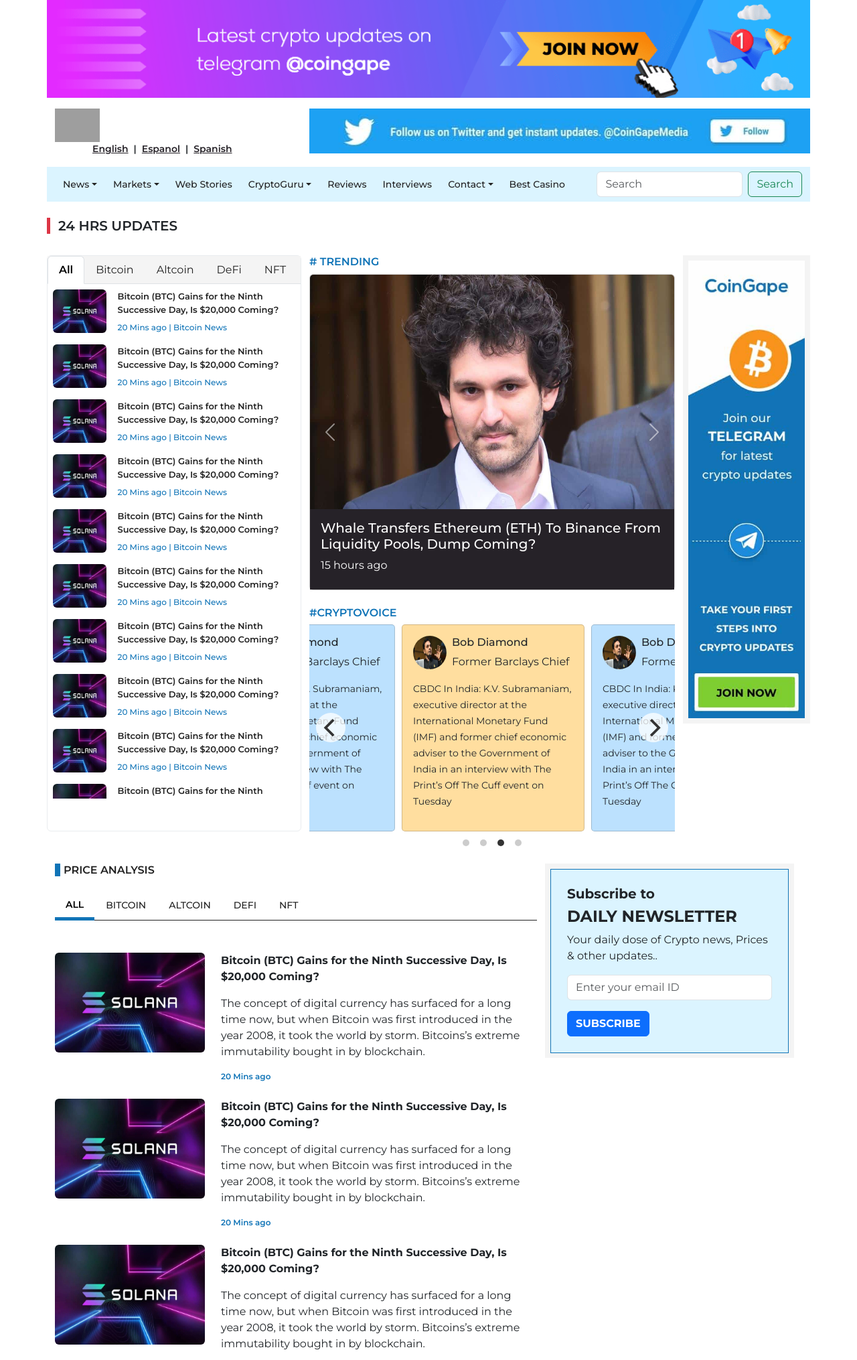
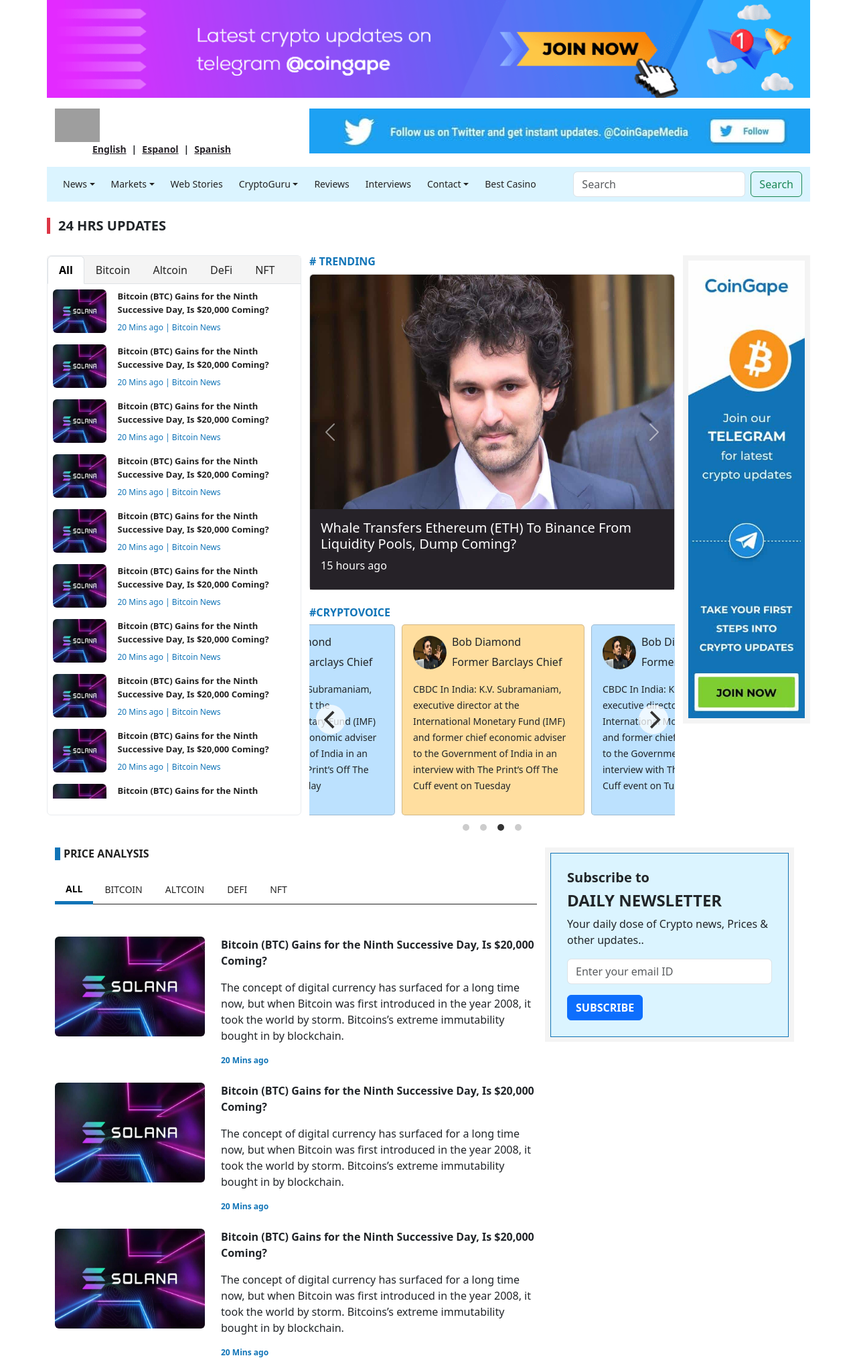
Before and after one commit to pre22/gape-clone, a Python web app: template templates/index.html in a window 1280 px wide. Shown: the top 2030 px of the page at 67% size. Run offline with Jinja, Linux system fonts and the light colour scheme; the template is opened without the code that fills it, so the values that code supplies are empty; grey boxes are pictures that could not be loaded.

Commit message:
template: deleted style

```diff
--- a/templates/index.html
+++ b/templates/index.html
@@ -16,7 +16,7 @@
     <link rel="stylesheet" href="https://unpkg.com/flickity@2/dist/flickity.min.css">
 </head>
 
-<body style="font-family: 'Montserrat', sans-serif;">
+<body>
     <div class="container ">
         <!-- Static Advert -->
         <div class="row h-auto mb-3">
```
